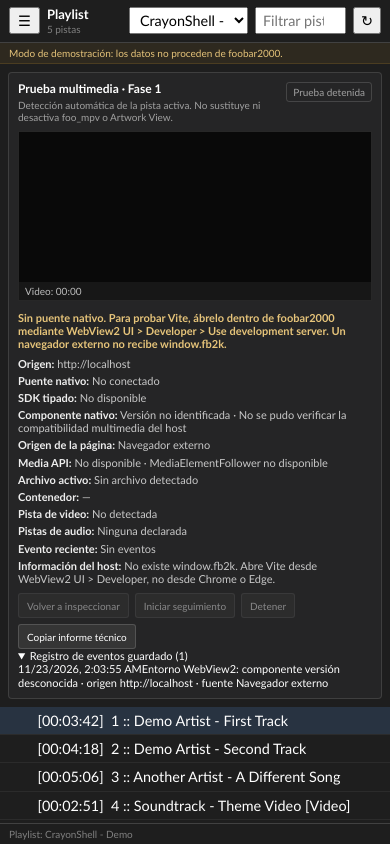
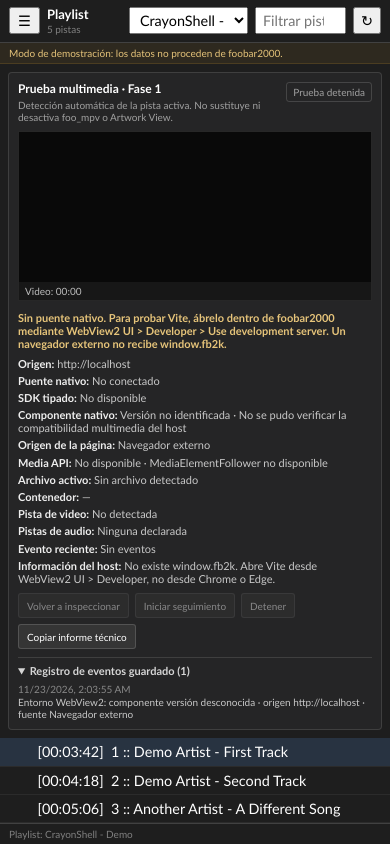
Before and after one commit to mhz698a/fb2k-CrayonShell, a React (Vite) app: page / in a window 390 px wide. Built offline with nearby package versions, Linux system fonts and the light colour scheme.

Commit message:
Style persistent media diagnostic log

```diff
--- a/src/styles/main.css
+++ b/src/styles/main.css
@@ -415,3 +415,68 @@ button.play-btn {
         max-width: 360px;
     }
 }
+
+
+.media-probe-copy-feedback {
+    align-self: center;
+    color: #a5d6a7;
+    font-size: 10px;
+}
+
+.media-probe-log {
+    margin-top: 8px;
+    border-top: 1px solid rgba(128, 128, 128, .28);
+    padding-top: 6px;
+}
+
+.media-probe-log summary {
+    color: #d6d6d6;
+    cursor: pointer;
+    font-weight: 600;
+    user-select: none;
+}
+
+.media-probe-log-list {
+    display: flex;
+    flex-direction: column;
+    gap: 3px;
+    max-height: 150px;
+    overflow: auto;
+    margin-top: 6px;
+    padding-right: 4px;
+}
+
+.media-probe-log-entry {
+    display: grid;
+    grid-template-columns: 138px minmax(0, 1fr);
+    gap: 8px;
+    color: #c8c8c8;
+    font-size: 10px;
+    overflow-wrap: anywhere;
+}
+
+.media-probe-log-entry time {
+    color: #888888;
+    font-variant-numeric: tabular-nums;
+}
+
+.media-probe-log-entry.is-warning {
+    color: #e6c47a;
+}
+
+.media-probe-log-entry.is-error {
+    color: #ef9a9a;
+}
+
+.media-probe-log-empty {
+    padding: 5px 0;
+    color: #888888;
+    font-size: 10px;
+}
+
+@media (max-width: 520px) {
+    .media-probe-log-entry {
+        grid-template-columns: minmax(0, 1fr);
+        gap: 1px;
+    }
+}
```
